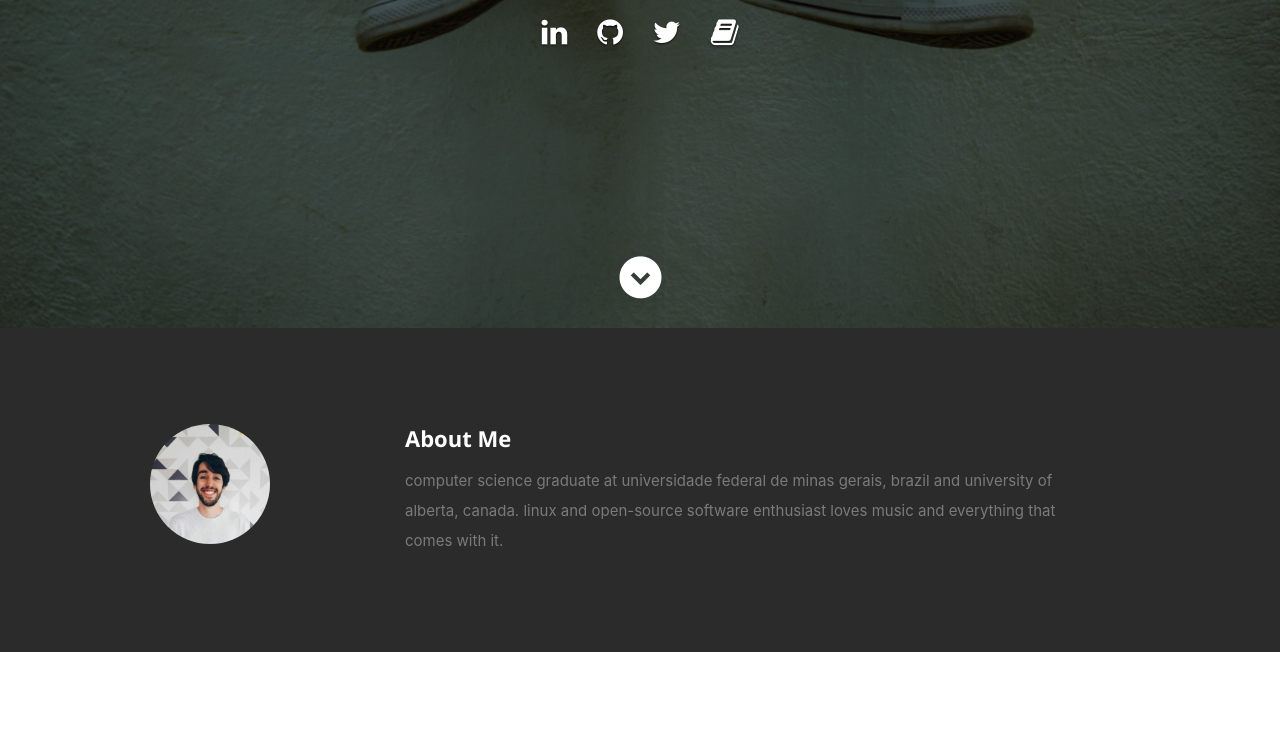
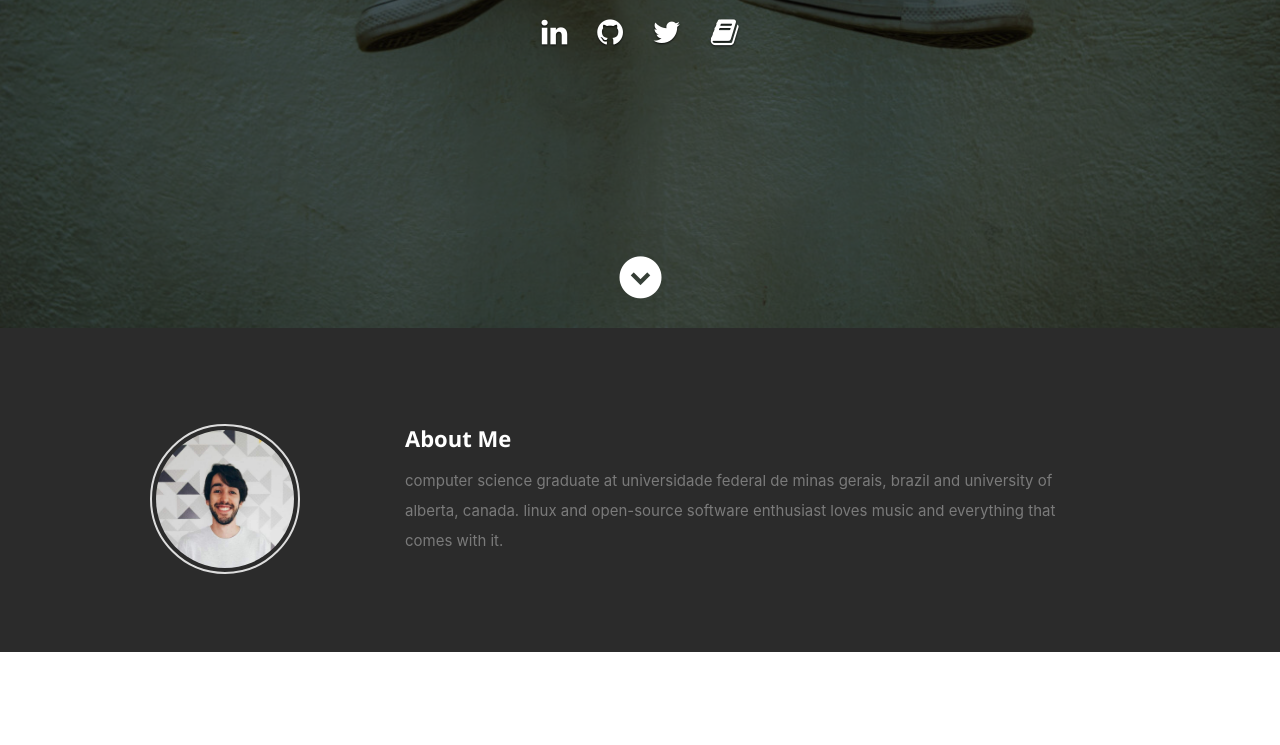
Before and after one commit to gugacavalieri/gugacavalieri.github.io, a React (Create React App) app: page / in a window 1280 px wide. Shown: the part 472-1217 px from the top of the page. Built offline with nearby package versions, Linux system fonts and the light colour scheme.

Commit message:
adjust profile pic

```diff
--- a/public/css/layout.css
+++ b/public/css/layout.css
@@ -223,9 +223,10 @@ ul#nav li.current a { color: #F06000; }
 }
 #about .profile-pic {
    position: relative;
-   width: 120px;
-   height: 120px;
+   width: 150px;
    border-radius: 100%;
+   border: 2px solid #ddd;
+   padding: 4px;
 }
 #about .contact-details { width: 41.66667%; }
 #about .download {
```
